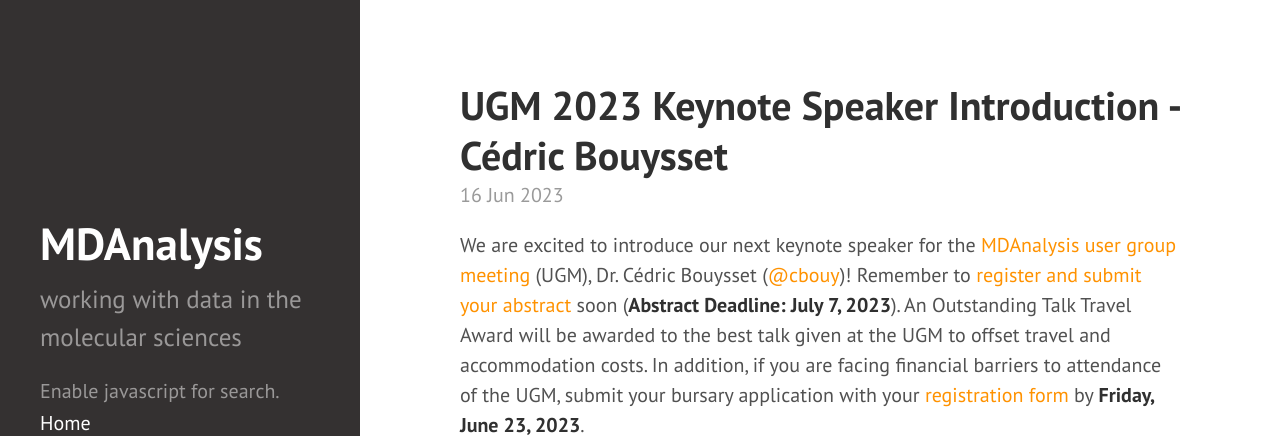
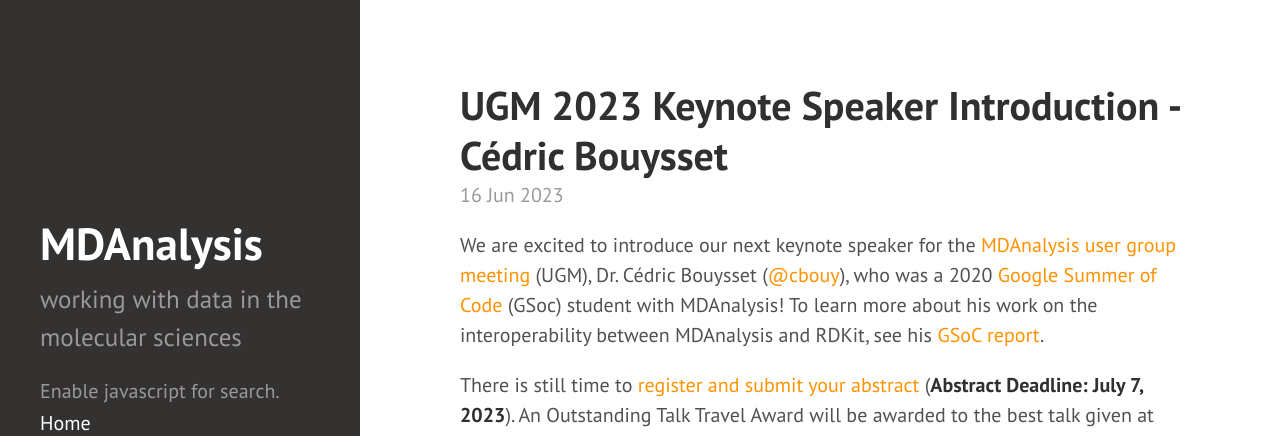
Before and after one commit to MDAnalysis/MDAnalysis.github.io, a Jekyll site: the page built from _posts/2023-06-16-keynote2-ugm2023.md, in a window 1280 px wide and 1056 px high, cut to the strip 0-436 px from the top of the window. Built offline with Jekyll 4.4.1, drawn with Linux system fonts in a browser that asks for light colours; comment, search, counter and statistics services are not loaded.

Commit message:
Add Cédric's GSoC report

```diff
--- a/_posts/2023-06-16-keynote2-ugm2023.md
+++ b/_posts/2023-06-16-keynote2-ugm2023.md
@@ -3,7 +3,9 @@ layout: post
 title: UGM 2023 Keynote Speaker Introduction - Cédric Bouysset
 ---
 
-We are excited to introduce our next keynote speaker for the [MDAnalysis user group meeting][ugmPage] (UGM), Dr. Cédric Bouysset ([@cbouy](https://github.com/cbouy))! Remember to [register and submit your abstract][eventbrite] soon (**Abstract Deadline: July 7, 2023**). An Outstanding Talk Travel Award will be awarded to the best talk given at the UGM to offset travel and accommodation costs. In addition, if you are facing financial barriers to attendance of the UGM, submit your bursary application with your [registration form][eventbrite] by **Friday, June 23, 2023**.
+We are excited to introduce our next keynote speaker for the [MDAnalysis user group meeting][ugmPage] (UGM), Dr. Cédric Bouysset ([@cbouy](https://github.com/cbouy)), who was a 2020 [Google Summer of Code][gsoc] (GSoc) student with MDAnalysis! To learn more about his work on the interoperability between MDAnalysis and RDKit, see his [GSoC report][report].
+
+There is still time to [register and submit your abstract][eventbrite] (**Abstract Deadline: July 7, 2023**). An Outstanding Talk Travel Award will be awarded to the best talk given at the UGM to offset travel and accommodation costs. In addition, if you are facing financial barriers to attendance of the UGM, submit your bursary application with your [registration form][eventbrite] by **Friday, June 23, 2023**.
 
 <img
 src="/public/images/UGM 2023 Speaker Announcement Cards - Cédric.png"
@@ -11,4 +13,6 @@ title="Dr. Cédric Bouysset Speaker Card" alt="Dr. Cédric Bouysset Speaker Card
 style="float: left; " />
 
 [ugmPage]: https://www.mdanalysis.org/pages/ugm2023/
+[gsoc]: https://summerofcode.withgoogle.com/
+[report]: https://www.mdanalysis.org/2020/08/29/gsoc-report-cbouy/#gsoc-report-from-rdkit-to-the-universe-and-back-%F0%9F%9A%80
 [eventbrite]: https://www.eventbrite.com/e/mdanalysis-user-group-meeting-tickets-640669017277
```
